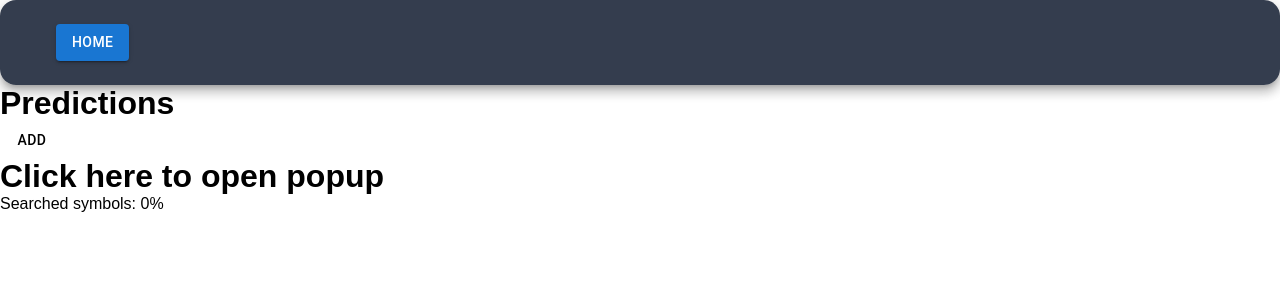
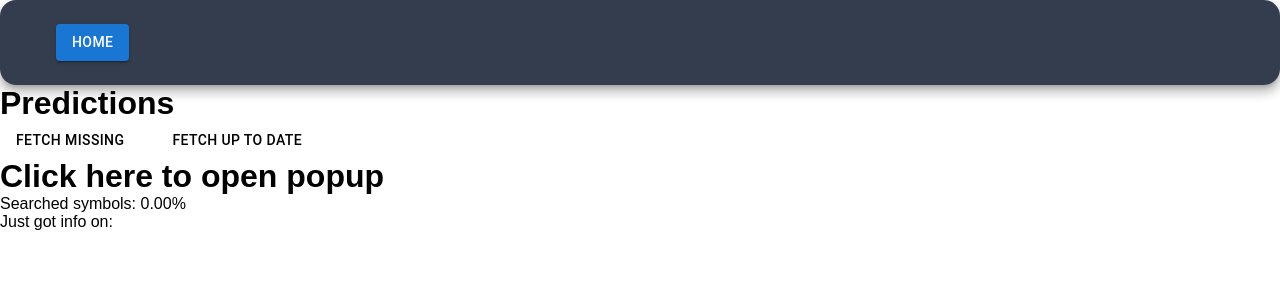
Before and after one commit to 1mshy/investor-dreams, a React (Vite) app: page /predictions in a window 1280 px wide. Shown: the top 300 px of the page. Built offline with nearby package versions, Linux system fonts and the light colour scheme; no server answers.

Commit message:
fixed mas request, fixed bug when clicking on medium sized widget before it loads data

```diff
--- a/package.json
+++ b/package.json
@@ -29,6 +29,7 @@
     "react-chartjs-2": "^5.2.0",
     "react-dom": "^18.2.0",
     "react-router-dom": "^6.26.1",
+    "react-toastify": "^10.0.5",
     "selenium-webdriver": "^4.21.0",
     "styled-components": "^6.1.11",
     "tls": "^0.0.1"
--- a/src/app/app.jsx
+++ b/src/app/app.jsx
@@ -1,16 +1,13 @@
-"use client"
 import React, { useEffect } from 'react';
-/**
- * global css imports
- */
-import "../app/css/Widgets.css"
+import "../app/css/Widgets.css";
 import { clear_cache, retrieve, store } from './funcs/cache';
 import { log } from './funcs/logger';
-import { createBrowserRouter, Navigate, redirect, RouterProvider, useNavigate } from 'react-router-dom';
+import { createBrowserRouter, Navigate, RouterProvider } from 'react-router-dom';
 import Home from './ui_components/pages/Home';
 import Playground from './ui_components/pages/Playground';
 import Predictions from './ui_components/pages/Predictions';
 import NotFound from './not-found';
+import { ToastContainer } from 'react-toastify';
 
 const BasePage = () => {
   const router = createBrowserRouter([
@@ -31,28 +28,36 @@ const BasePage = () => {
       path: "/predictions",
       element: <Predictions />,
     },
+  ]);
 
-      ]);
-    // useEffect(() => {
-    //     invoke("set_base_size").then((response) => {
-    //         console.log("All windows:", response);
-    //     });
-    // });
-    console.log("home page loading")
-    const current_version = "1.0.6"
+  const current_version = "1.0.6";
   useEffect(() => {
-        const set_version = retrieve("current_version")
+    const set_version = retrieve("current_version");
     if (!set_version || set_version !== current_version) {
-            log("New version detected, clearing cache", set_version, current_version)
-            clear_cache()
-            store("current_version", current_version)
+      log("New version detected, clearing cache", set_version, current_version);
+      clear_cache();
+      store("current_version", current_version);
     }
-        // router.push("/home");
   }, []);
 
-    return <div style={{color: "black"}}>
-        <RouterProvider router={router}/>
-    </div>;
+  return (
+    <div>
+      <ToastContainer
+        position="bottom-right"
+        autoClose={3000}
+        limit={4}
+        hideProgressBar={false}
+        newestOnTop
+        closeOnClick
+        rtl={false}
+        pauseOnFocusLoss
+        draggable
+        pauseOnHover
+        theme="dark"
+      />
+      <RouterProvider router={router} />
+    </div>
+  );
 };
 
 export default BasePage;
--- a/src/app/funcs/tools.js
+++ b/src/app/funcs/tools.js
@@ -1,3 +1,5 @@
+import { invoke } from "@tauri-apps/api/core";
+
 export const delay = ms => new Promise(resolve => setTimeout(resolve, ms));
 
 /**
@@ -78,3 +80,20 @@ export function is_market_open() {
 export function sha256(prompt) {
     return crypto.createHash("sha256").update(prompt).digest("hex")
 }
+
+
+/**
+ * Function to invoke a Tauri command with a timeout
+ * @param {String} command
+ * @param {Object} args
+ * @param {Number} timeout
+ * @returns
+ */
+export function invoke_with_timeout(command, args = {}, timeout = 7000) {
+    return Promise.race([
+      invoke(command, args),
+      new Promise((_, reject) =>
+        setTimeout(() => reject(new Error('Operation timed out')), timeout)
+      )
+    ]);
+  }
--- a/src/app/ui_components/pages/Predictions.jsx
+++ b/src/app/ui_components/pages/Predictions.jsx
@@ -1,5 +1,5 @@
 import { SoftPaper, theme } from "@/app/mui/theme";
-import { Autocomplete, Button, Select, Stack, TextField, ThemeProvider } from '@mui/material';
+import { Autocomplete, Button, Select, Stack, TextField, ThemeProvider, Tooltip } from '@mui/material';
 import { Component } from "react";
 
 import "@/app/css/Playground.css";
@@ -13,6 +13,7 @@ import { get_all_symbols, get_all_technical_data_keys, get_ticker_technicals } f
 import { Link } from "react-router-dom";
 import { delay } from "@/app/funcs/tools";
 import { get_state } from "@/app/funcs/states";
+import { toast, ToastContainer } from "react-toastify";
 
 export default class Predictions extends Component {
     constructor(props) {
@@ -43,7 +44,7 @@ export default class Predictions extends Component {
         this.predictions.setItem("AAPL", 180)
     }
 
-    async fetch_all_data(skip_cached=true) {
+    async fetch_all_data(skip_cached = true) {
         const { all_symbols } = this.state;
         const random_num_hash = `${Math.random()}_${Date.now()}`;
         let state = get_state();
@@ -52,23 +53,32 @@ export default class Predictions extends Component {
         let searched_symbols = new Set(await get_all_technical_data_keys())
         this.setState({ searched_symbols });
         for (let symbol of all_symbols) {
-            if(skip_cached && searched_symbols.has(symbol)) {
+            // skip if skip_cached is true and already cached
+            if (skip_cached && searched_symbols.has(symbol)) {
                 continue;
             }
-            const data = await get_ticker_technicals(symbol);
-            searched_symbols.add(symbol);
-            this.setState({ searched_symbols });
-            console.log(counter++)
-            if(state['getting_all_nums'] !== random_num_hash) {
+            try {
+                const data = await get_ticker_technicals(symbol);
+                searched_symbols.add(symbol);
+                this.setState({ searched_symbols, search_value: symbol });
+            }
+            catch (_) {
+                toast.error(`${symbol} failed to fetch`)
+            }
+            if (state['getting_all_nums'] !== random_num_hash) {
                 console.log("Stopping current fetch for technicals");
                 return;
             };
-            // await delay(1000);
         }
     }
 
+    async search_highest_price() {
+        // const all_keys = await get_all_technical_data_keys();
+
+    }
+
     render() {
-        const { all_symbols, search_value, searched_symbols} = this.state;
+        const { all_symbols, search_value, searched_symbols } = this.state;
 
         return <ThemeProvider theme={theme}>
             <div className={"playground"}>
@@ -94,19 +104,30 @@ export default class Predictions extends Component {
                             sx={{ width: 300 }}
                             renderInput={(params) => <TextField {...params} label="Symbol" />}
                         /> */}
-                        <Button variant="standard" color="primary" onClick={this.fetch_all_data}>
-                            Add
-                        </Button>
+                        <Tooltip title={"Fetches all the missing data"}>
+                            <Button variant="standard" color="primary" onClick={() => {
+                                this.fetch_all_data(true)
+                            }}>
+                                Fetch Missing
+                            </Button>
+                        </Tooltip>
+                        <Tooltip title={"Fetches all data that is out of date (NOT RECOMMENDED as this can take over an hour)"}>
+                            <Button variant="standard" color="primary" onClick={() => {
+                                this.fetch_all_data(false)
+                            }}>
+                                Fetch Up to date
+                            </Button>
+                        </Tooltip>
                     </Stack>
                 </div>
                 <PredictionPopup >
                     <h1>Click here to open popup</h1>
                 </PredictionPopup>
                 <div>
-                    {`Searched symbols: ${searched_symbols.size / all_symbols.length * 100}%`}
+                    {`Searched symbols: ${(searched_symbols.size / all_symbols.length * 100).toFixed(2)}%`}
                 </div>
                 <div>
-
+                    {`Just got info on: ${search_value}`}
                 </div>
             </div>
         </ThemeProvider>
--- a/src/components/widgets/MediumStockWidget.jsx
+++ b/src/components/widgets/MediumStockWidget.jsx
@@ -32,7 +32,10 @@ const MediumStockWidget = (props) => {
     const month_prices = get_month_prices(historical_prices);
     return (
         <>
-            <SoftPaper className={"container"} style={{ width: "40rem" }} onClick={onClick}>
+            <SoftPaper className={"container"} style={{ width: "40rem" }} onClick={() => {
+                if(!month_prices || !marketCap) return;
+                onClick();
+            }}>
                 <div className={"widget-header"}>
                     <div>
                         <div className={"ticker_symbol"}>{symbol}</div>
@@ -50,7 +53,6 @@ const MediumStockWidget = (props) => {
                         </IconButton>
                         <CustomSector>
                             <IconButton onClick={(e) => {
-
                                 e.stopPropagation();
                                 e.preventDefault();
                                 e.nativeEvent.stopImmediatePropagation();
--- a/src/components/widgets/PopupWidget.jsx
+++ b/src/components/widgets/PopupWidget.jsx
@@ -21,8 +21,9 @@ const PopupWidget = (props) => {
     const { onClick, open } = props;
 
     return (
-        <Backdrop open={open} onClick={onClick} invisible={true} style={{ width: "100%", maxWidth: "100%" }}>
+        <Backdrop open={open} data-tauri-drag-region onClick={onClick} invisible={true} style={{ width: "100%", maxWidth: "100%" }}>
             <Dialog
+            data-tauri-drag-region
                 open={open}
                 aria-labelledby="responsive-dialog-title"
                 TransitionComponent={Transition}
--- a/src/main.jsx
+++ b/src/main.jsx
@@ -3,7 +3,9 @@ import ReactDOM from "react-dom/client";
 import BasePage from "./app/app";
 
 import "@/app/css/globals.css";
+import { ToastContainer } from "react-toastify";
+import 'react-toastify/dist/ReactToastify.css';
 
 ReactDOM.createRoot(document.getElementById("application")).render(
-    <BasePage />
+        <BasePage />
 );
```
Also changed, not shown: src/app/funcs/stock_api.js (+11 -8 lines), src/components/widgets/BigStockWidget.jsx (+10 -7 lines), 1 other file (tests, documents, lock files or other folders). Lines whose indentation alone changed are shown as unchanged.
